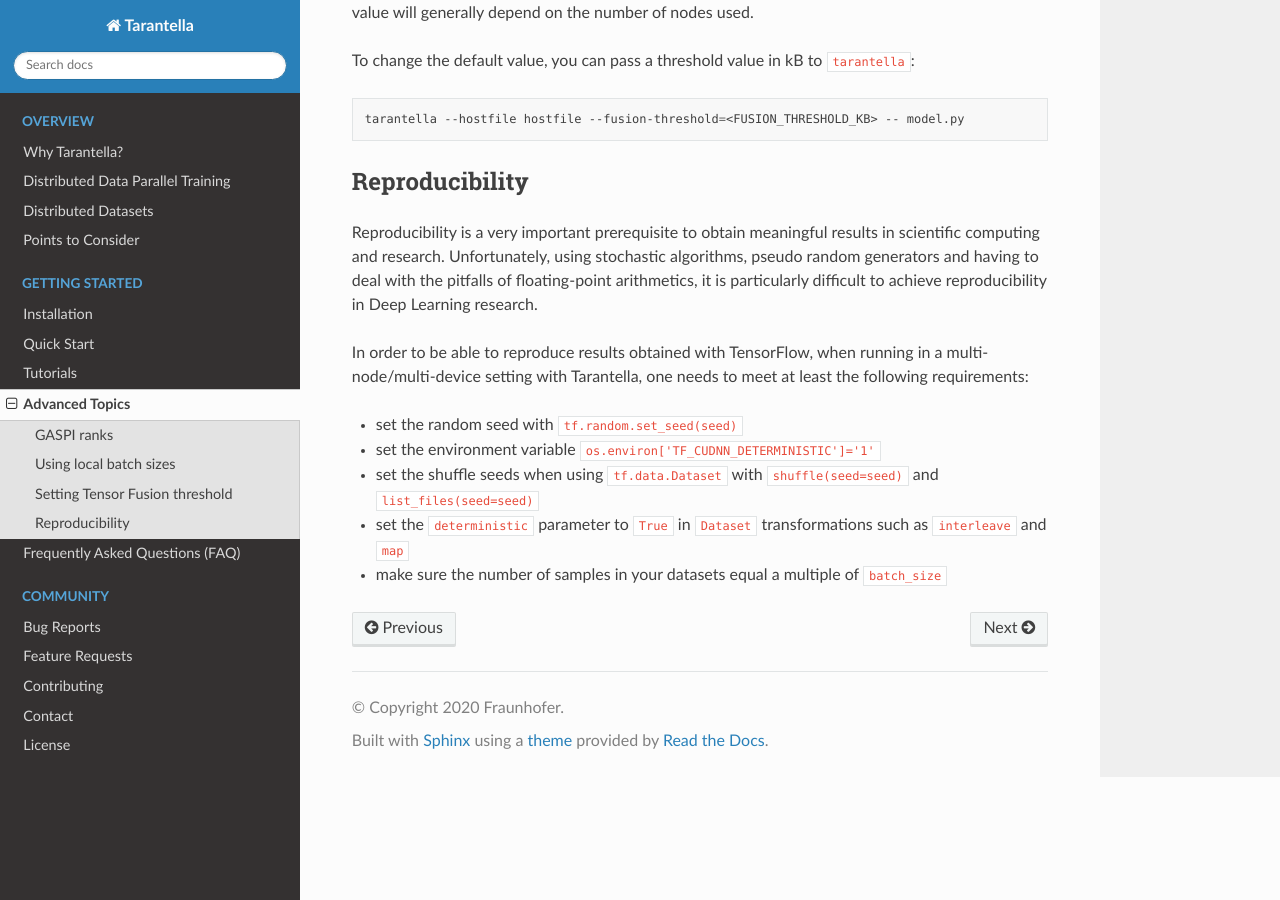
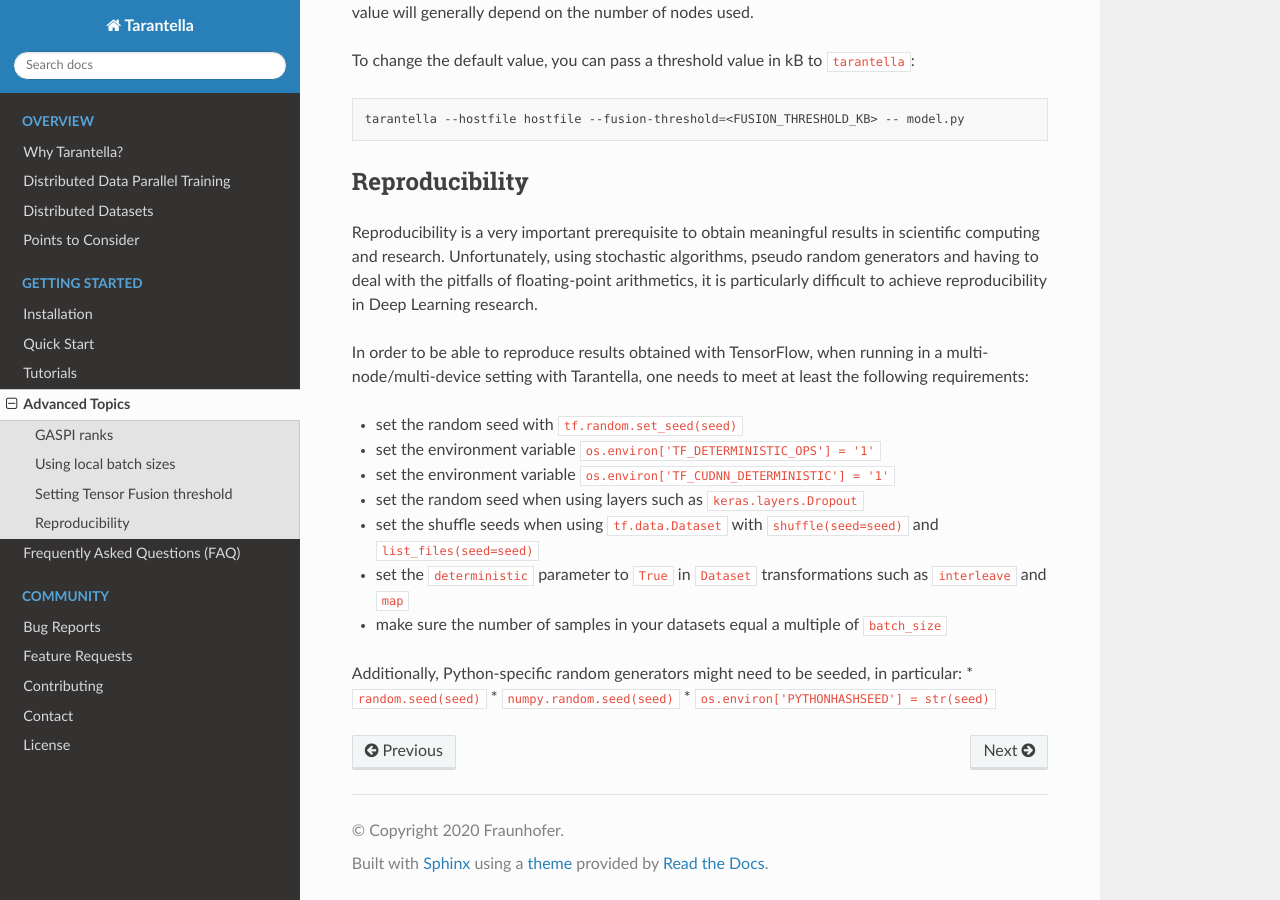
Before and after one commit to cc-hpc-itwm/tarantella, a Sphinx documentation site: the page built from docs/source/advanced_topics.rst, in a window 1280 px wide and 900 px high, scrolled down 2276 px. Built offline with Sphinx 7.4.7 and the Read the Docs theme 2.0.0, drawn with Linux system fonts in a browser that asks for light colours.

Commit message:
Docs: Advanced topics: add more points for reproducibility

```diff
--- a/docs/source/advanced_topics.rst
+++ b/docs/source/advanced_topics.rst
@@ -135,7 +135,14 @@
 the following requirements:
 
 * set the random seed with ``tf.random.set_seed(seed)``
-* set the environment variable ``os.environ['TF_CUDNN_DETERMINISTIC']='1'``
+* set the environment variable ``os.environ['TF_DETERMINISTIC_OPS'] = '1'``
+* set the environment variable ``os.environ['TF_CUDNN_DETERMINISTIC'] = '1'``
+* set the random seed when using layers such as ``keras.layers.Dropout``
 * set the shuffle seeds when using ``tf.data.Dataset`` with ``shuffle(seed=seed)`` and ``list_files(seed=seed)``
 * set the ``deterministic`` parameter to ``True`` in ``Dataset`` transformations such as ``interleave`` and ``map``
 * make sure the number of samples in your datasets equal a multiple of ``batch_size``
+
+Additionally, Python-specific random generators might need to be seeded, in particular:
+* ``random.seed(seed)``
+* ``numpy.random.seed(seed)``
+* ``os.environ['PYTHONHASHSEED'] = str(seed)``
```
